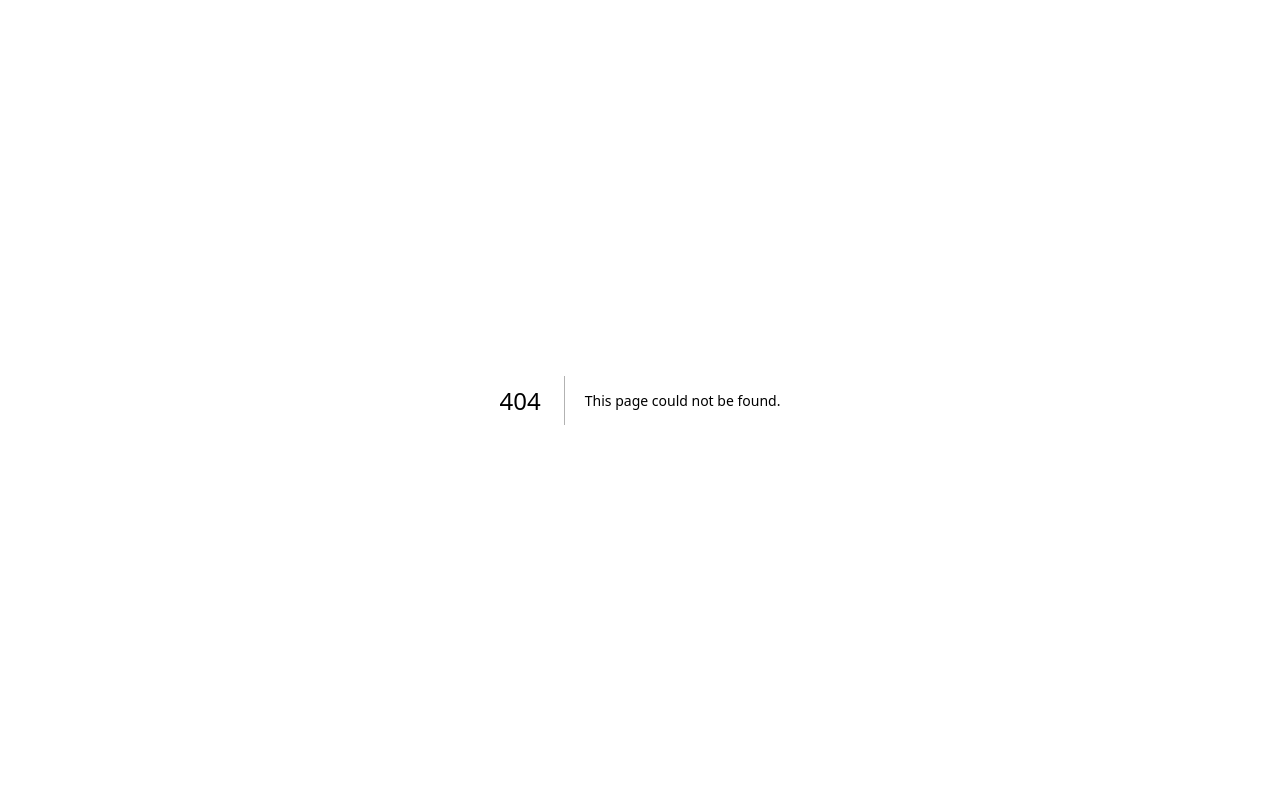
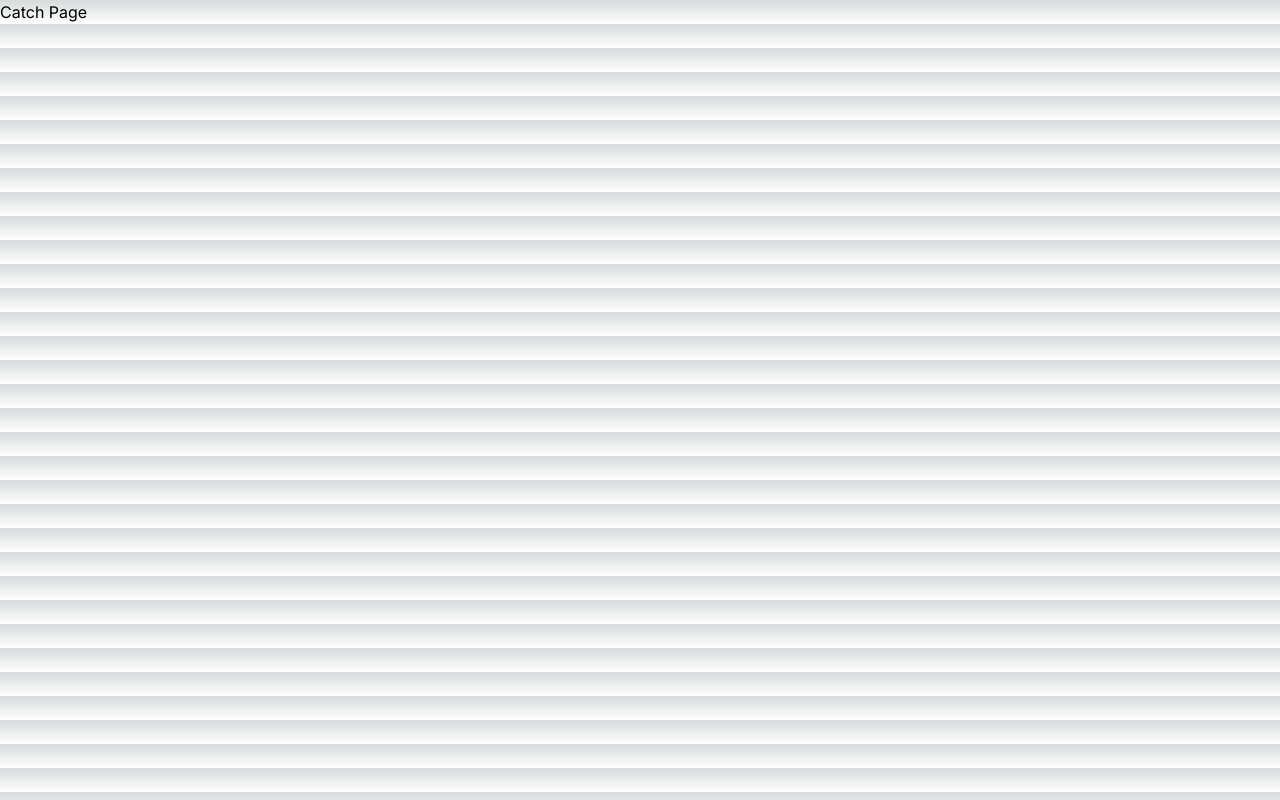
Before and after one commit to Victoria-DR/ellehacks-2024, a Next.js app: page /game/catch in a window 1280 px wide. Before the commit this address had no page. Built offline with nearby package versions, Linux system fonts and the light colour scheme.

Commit message:
Fix frontend structure

```diff
--- /dev/null
+++ b/src/app/game/catch/page.js
@@ -0,0 +1,3 @@
+export default function Page() {
+  return <p>Catch Page</p>;
+}
--- /dev/null
+++ b/src/app/game/map/page.js
@@ -0,0 +1,3 @@
+export default function Page() {
+  return <p>Map Page</p>;
+}
```
Also changed, not shown: src/app/pages/TestPage.js (deleted).
